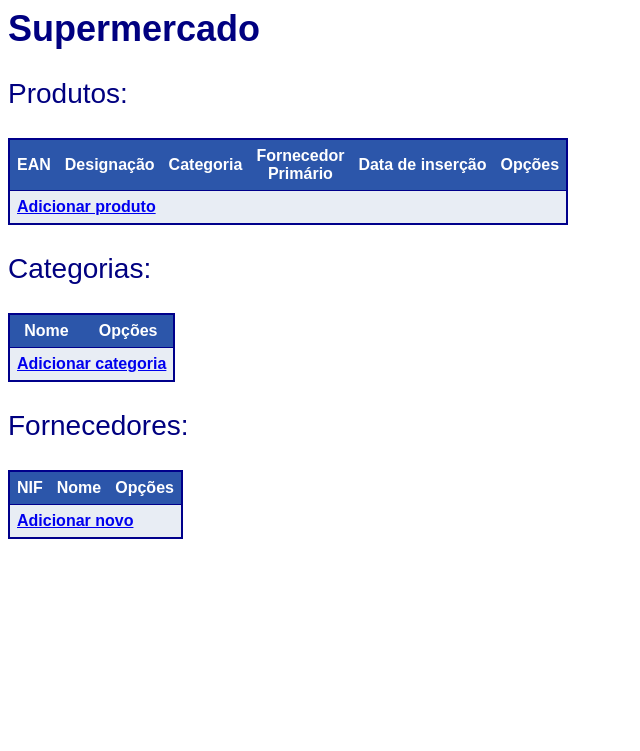
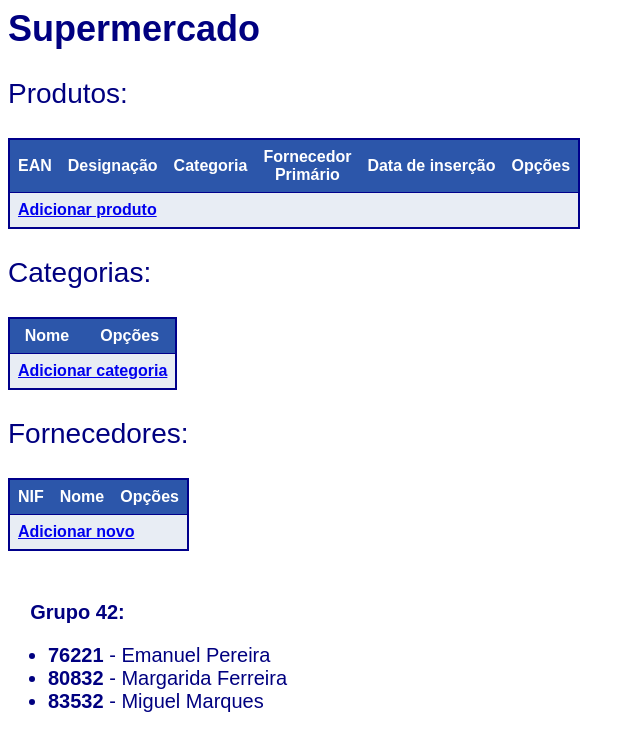
Before and after one commit to Marghrid/Databases, a PHP site: page / in a window 1280 px wide. Shown: the top 751 px of the page, without its empty margins (0-640 px from the left). Run offline with PHP 8.4, Linux system fonts and the light colour scheme; data that the repository does not hold is empty; some libraries are stand-ins or nearby versions.

Commit message:
Added group number and members on footer.

```diff
--- a/web/index.php
+++ b/web/index.php
@@ -116,5 +116,14 @@
                 echo("<p>ERROR: {$e->getMessage()}</p>");
             }
         ?>
+
+        <footer>
+        	<b>&nbsp;&nbsp;&nbsp;&nbsp;Grupo 42:</b>
+        	<ul>
+  			    <li><b>76221</b>  -  Emanuel Pereira</li>
+			    <li><b>80832</b>  -  Margarida Ferreira</li>
+			    <li><b>83532</b>  -  Miguel Marques</li>
+			</ul>
+        </footer>
     </body>
 </html>
--- a/web/style.css
+++ b/web/style.css
@@ -1,6 +1,11 @@
-h1, h2, h3, h4, h5, h6, p, table, td, th {
+h1, h2, h3, h4, h5, h6, p, table, td, th, footer {
 	font-family: sans-serif;
 	color: navy;
+}
+
+footer {
+	padding-top: 50;
+	font-size: 20;
 }
 
 h1 {
@@ -31,7 +36,7 @@ tr:hover {
 }
 
 td, th {
-	padding: 7;
+	padding: 8;
 }
 
 th {
```
